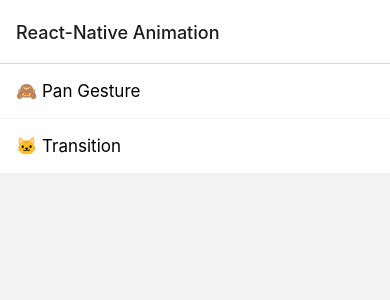
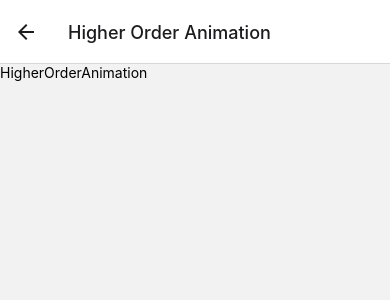
Before and after one commit to eggfreitag/react-native-animation, a React Native app: screen /HigherOrderAnimation in a window 390 px wide. Shown: the top 300 px of the page. Built offline with nearby package versions, Linux system fonts and the light colour scheme.

Commit message:
스택 생성

```diff
--- a/src/navigators/MasterNav.tsx
+++ b/src/navigators/MasterNav.tsx
@@ -4,11 +4,13 @@
 import Home from "../screens/Home";
 import PanGesture from "../screens/PanGesture";
 import Transition from "../screens/Transition";
+import HigherOrderAnimation from "../screens/HigherOrderAnimation";
 
 export type RootStackParamList = {
   Home: undefined;
   PanGesture: undefined;
   Transition: undefined;
+  HigherOrderAnimation: undefined;
 };
 
 const Stack = createNativeStackNavigator<RootStackParamList>();
@@ -37,6 +39,13 @@
           title: "Transition",
         }}
       />
+      <Stack.Screen
+        name="HigherOrderAnimation"
+        component={HigherOrderAnimation}
+        options={{
+          title: "Higher Order Animation",
+        }}
+      />
     </Stack.Navigator>
   );
 };
--- /dev/null
+++ b/src/screens/HigherOrderAnimation/HigherOrderAnimation.tsx
@@ -0,0 +1,12 @@
+import { View, Text } from "react-native";
+import React from "react";
+
+const HigherOrderAnimation = () => {
+  return (
+    <View>
+      <Text>HigherOrderAnimation</Text>
+    </View>
+  );
+};
+
+export default HigherOrderAnimation;
--- /dev/null
+++ b/src/screens/HigherOrderAnimation/index.ts
@@ -0,0 +1 @@
+export { default } from "./HigherOrderAnimation";
--- a/src/screens/Home/Home.tsx
+++ b/src/screens/Home/Home.tsx
@@ -8,6 +8,7 @@
 const animations = [
   { screen: "PanGesture", title: "🙈 Pan Gesture" },
   { screen: "Transition", title: "🐱 Transition" },
+  { screen: "HigherOrderAnimation", title: "😱 Higher Order Animation" },
 ] as const;
 
 type Props = NativeStackScreenProps<RootStackParamList, "Home">;
```
